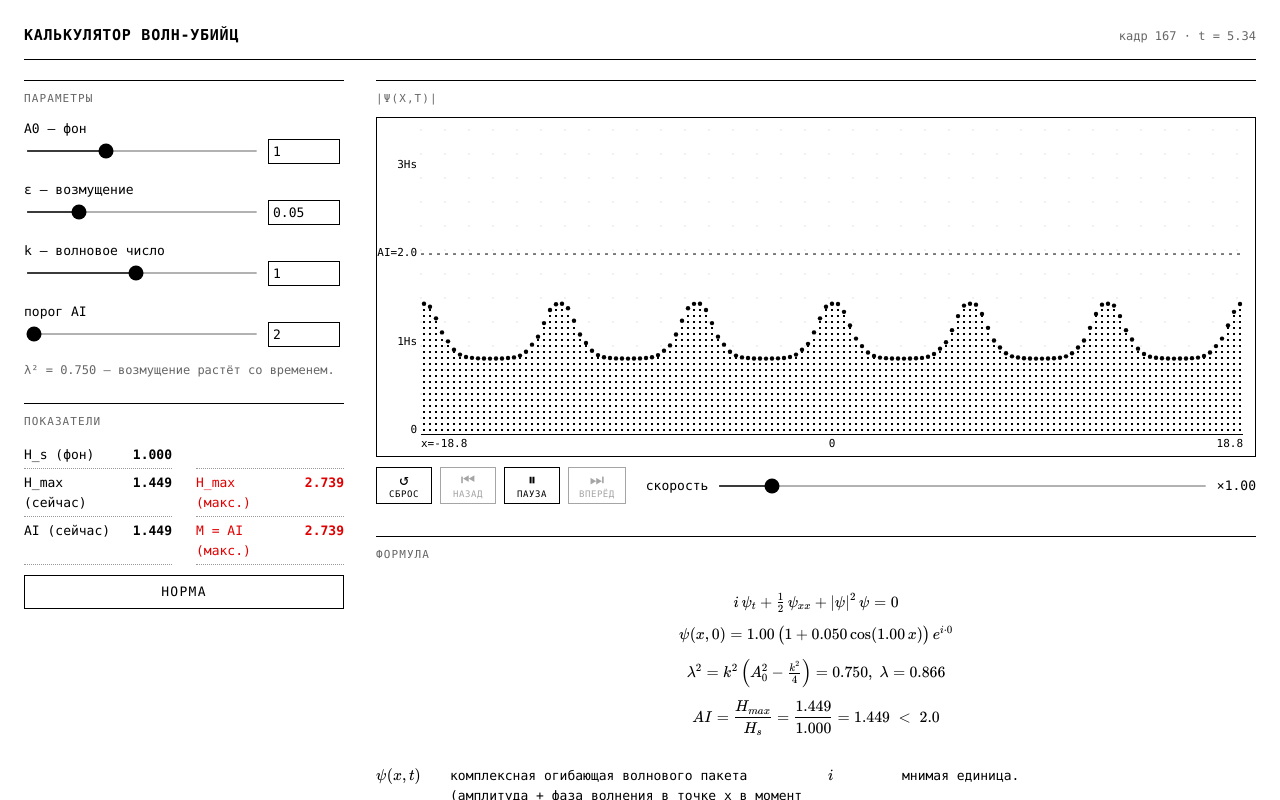
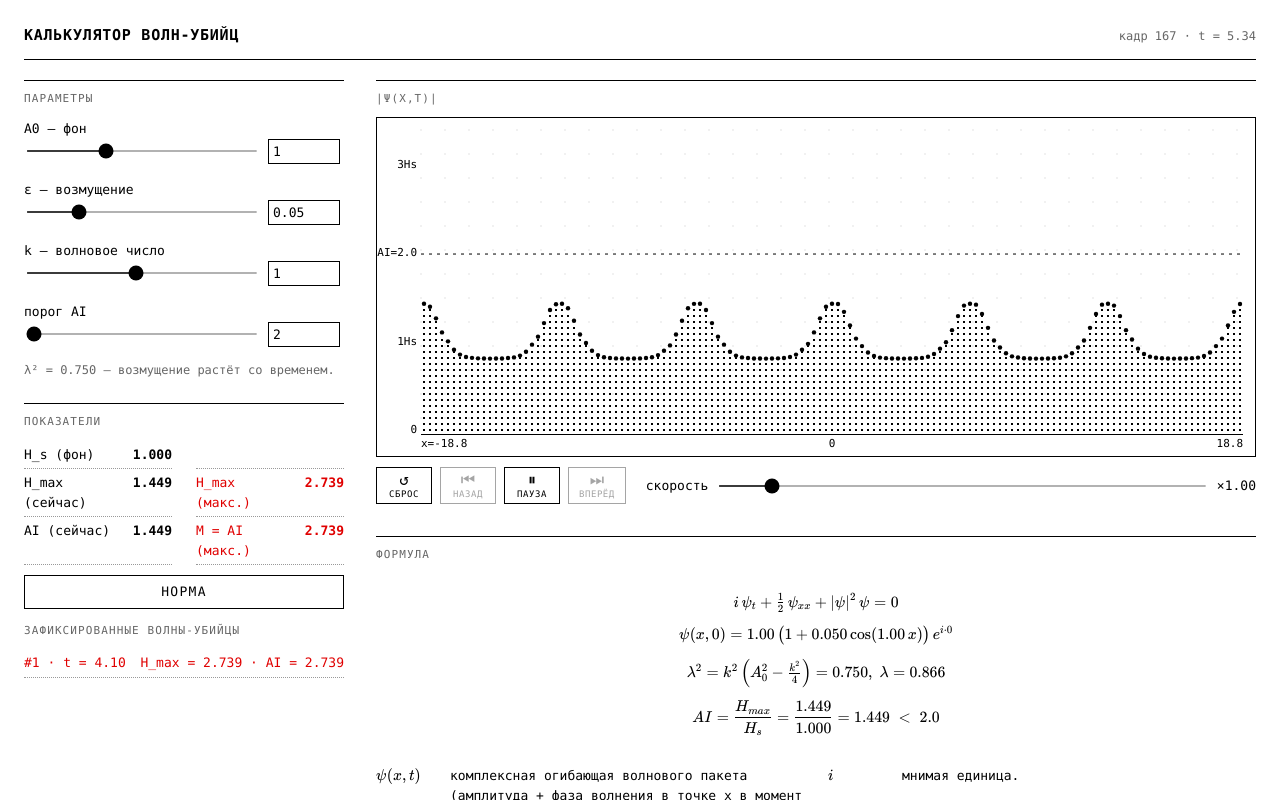
Before and after one commit to greygn/rogue-wave-calc, a React (Vite) app: page / in a window 1280 px wide. Both pictures are taken after a click on the button "Пуск". Shown: the top 800 px of the page. Built offline with nearby package versions, Linux system fonts and the light colour scheme.

Commit message:
добавлена фиксация истории волн-убийц во время симуляции

```diff
--- a/src/App.tsx
+++ b/src/App.tsx
@@ -6,6 +6,9 @@ import { bfLambda2, initPerturbed, type Sim } from './simulation';
 type HL = 'A0' | 'eps' | 'k' | 'thr' | null;
 
 interface Metrics { t: number; hmax: number; peak: number; }
+
+/** Зафиксированная волна-убийца: эпизод превышения порога AI. */
+interface RogueRecord { id: number; t0: number; t: number; hmax: number; ai: number; }
 
 const f = (v: number, d = 2) => v.toFixed(d);
 
@@ -56,11 +59,14 @@ export function App() {
   const [hl, setHl] = useState<HL>(null);
   const [frame, setFrame] = useState(0);
   const [m, setM] = useState<Metrics>({ t: 0, hmax: 0, peak: 0 });
+  const [records, setRecords] = useState<RogueRecord[]>([]);
 
   const canvasRef = useRef<HTMLCanvasElement>(null);
   const simRef = useRef<Sim | null>(null);
   const peakRef = useRef(0);
   const accRef = useRef(0);
+  const inRogueRef = useRef(false);
+  const recIdRef = useRef(0);
   const live = useRef({ A0, thr, speed });
   live.current = { A0, thr, speed };
 
@@ -76,12 +82,34 @@ export function App() {
     const hmax = sim.maxAmp();
     peakRef.current = Math.max(peakRef.current, hmax);
     setM({ t: sim.t, hmax, peak: peakRef.current });
+
+    const { A0, thr } = live.current;
+    const ai = hmax / A0;
+    if (ai >= thr) {
+      const t = sim.t;
+      if (!inRogueRef.current) {
+        inRogueRef.current = true;
+        const id = recIdRef.current++;
+        setRecords((rs) => [...rs, { id, t0: t, t, hmax, ai }]);
+      } else {
+        // эпизод продолжается: держим в записи максимум
+        setRecords((rs) => {
+          const last = rs[rs.length - 1];
+          if (!last || hmax <= last.hmax) return rs;
+          return [...rs.slice(0, -1), { ...last, t, hmax, ai }];
+        });
+      }
+    } else {
+      inRogueRef.current = false;
+    }
   }, []);
 
   const reset = useCallback(() => {
     simRef.current = initPerturbed(A0, eps, k);
     peakRef.current = 0;
     accRef.current = 0;
+    inRogueRef.current = false;
+    setRecords([]);
     setFrame(0);
     setPlaying(false);
     sync();
@@ -89,7 +117,13 @@ export function App() {
   }, [A0, eps, k, sync, redraw]);
 
   useEffect(() => { reset(); }, [reset]);
-  useEffect(() => { redraw(); }, [thr, redraw]);
+  useEffect(() => {
+    // записи зависят от порога — при его смене сбрасываем и пересчитываем текущий кадр
+    inRogueRef.current = false;
+    setRecords([]);
+    if (simRef.current) sync();
+    redraw();
+  }, [thr, sync, redraw]);
   useEffect(() => {
     const onResize = () => redraw();
     window.addEventListener('resize', onResize);
@@ -118,6 +152,10 @@ export function App() {
       peakRef.current = 0;
       let n = nv * STEPS_PER_FRAME;
       while (n-- > 0) simRef.current.step();
+      // откатываем записи, начавшиеся позже нового момента времени
+      const tNow = simRef.current.t;
+      setRecords((rs) => rs.filter((r) => r.t0 <= tNow));
+      inRogueRef.current = simRef.current.maxAmp() / A0 >= live.current.thr;
       sync();
       redraw();
       return nv;
@@ -181,6 +219,17 @@ export function App() {
               <div className={cls(rogueEver)}><span>M = AI (макс.)</span><span className="val">{f(aiMax, 3)}</span></div>
             </div>
             <div className={'status' + cls(rogue)}>{rogue ? 'волна-убийца' : 'норма'}</div>
+            <h2 style={{ marginTop: 14 }}>Зафиксированные волны-убийцы</h2>
+            {records.length === 0
+              ? <div className="note">пока не зафиксировано</div>
+              : <ol className="records">
+                  {records.map((r, i) => (
+                    <li key={r.id} className="rogue">
+                      <span>#{i + 1} · t = {f(r.t, 2)}</span>
+                      <span>H_max = {f(r.hmax, 3)} · AI = {f(r.ai, 3)}</span>
+                    </li>
+                  ))}
+                </ol>}
           </section>
         </div>
         <div className="col">
--- a/src/styles.css
+++ b/src/styles.css
@@ -40,3 +40,6 @@ canvas { width: 100%; height: 340px; display: block; border: 1px solid #000; }
 .legend li.link { cursor: pointer; }
 .legend li.link:hover { background: #eee; }
 .note { color: #666; font-size: 12px; }
+
+.records { list-style: none; padding: 0; margin: 4px 0 0; max-height: 220px; overflow-y: auto; }
+.records li { display: flex; justify-content: space-between; gap: 8px; border-bottom: 1px dotted #999; padding: 4px 0; }
```
